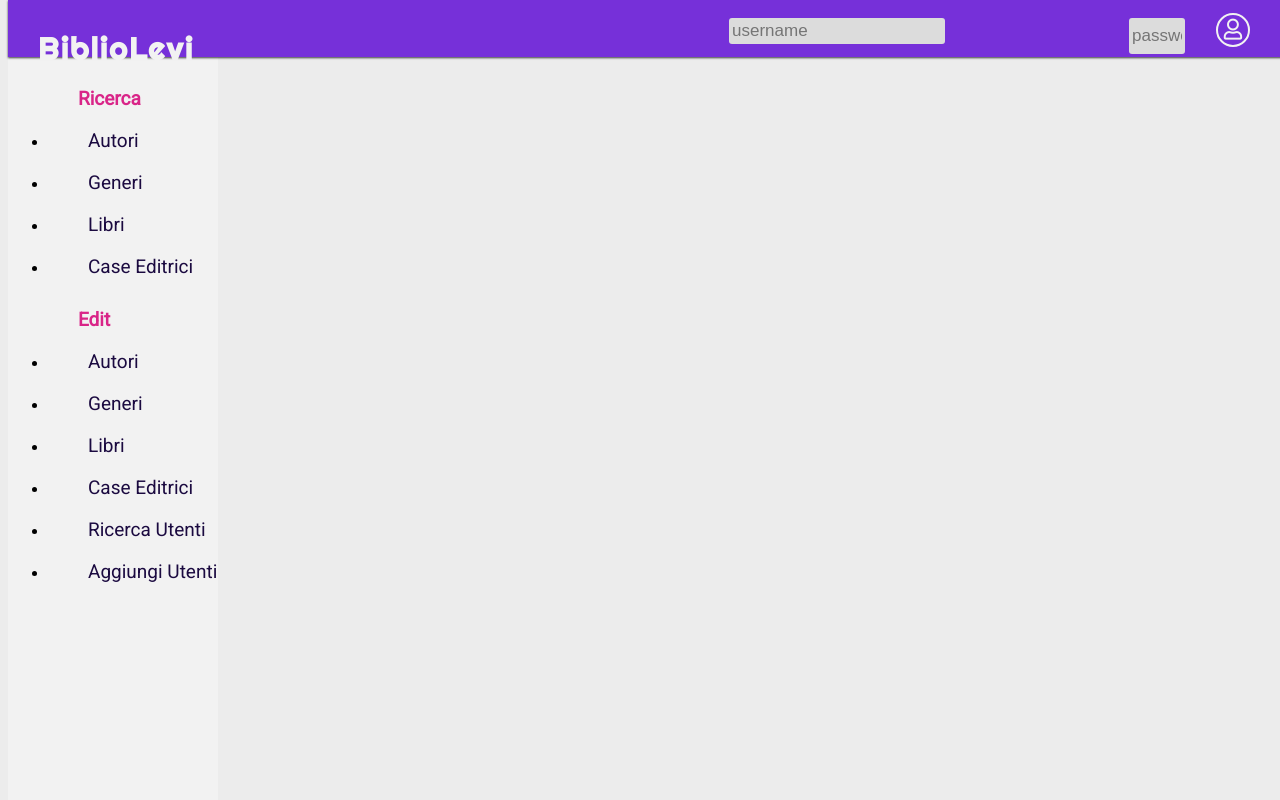
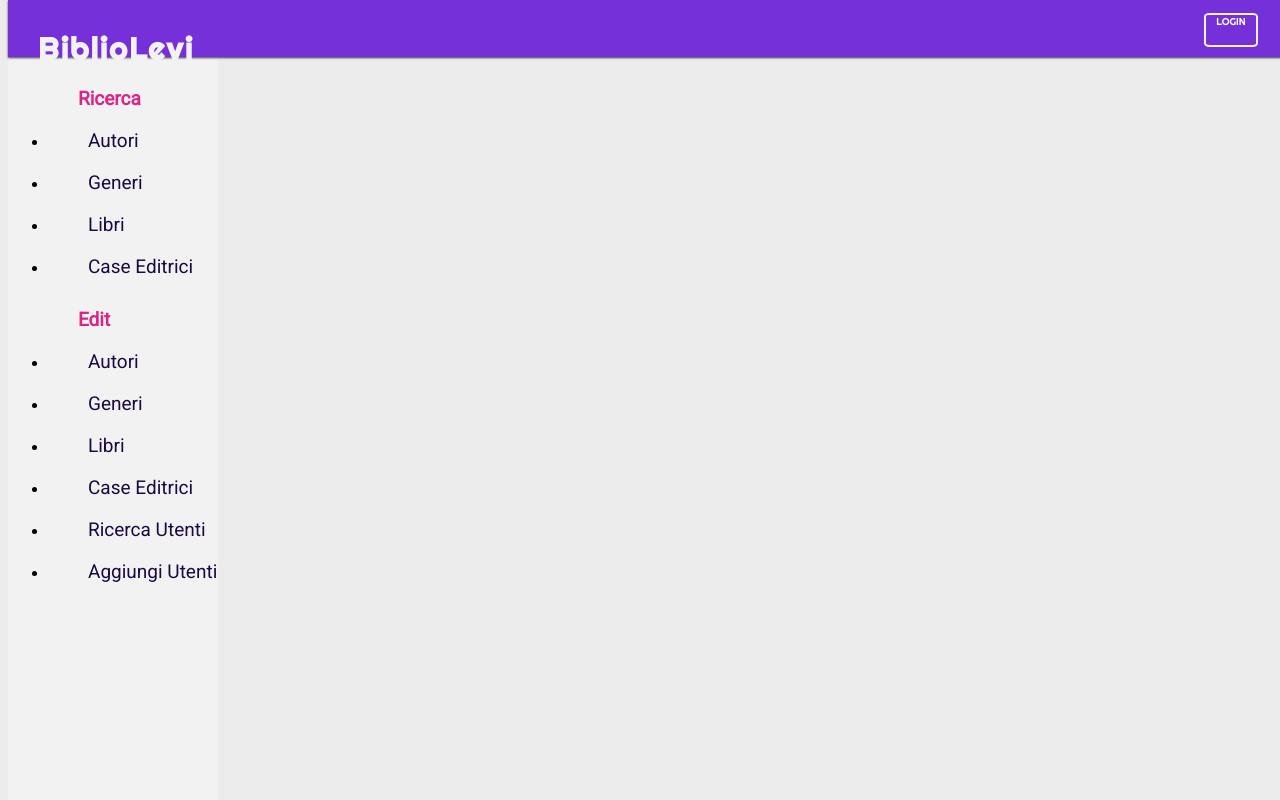
Before and after one commit to RusuSandel/Project, a PHP site: page / in a window 1280 px wide. Run offline with PHP 8.4, Linux system fonts and the light colour scheme; some libraries are stand-ins or nearby versions.

Commit message:
Button Login

```diff
--- a/src/UI/css/common.css
+++ b/src/UI/css/common.css
@@ -161,18 +161,18 @@ tr:hover{
   font-size: 18px;
 }
 
-.fa-user{
-  position: fixed;
+.button_login{
+  position: absolute;
   right: 30px;
   top: 13px;
-  display: block;
-  cursor: pointer;
-  font-size: 21px;
-  color: #F2F2F2;
-  width: 30px;
+  vertical-align: middle;
+  font-size: 10px;
+  color: #ffffff;
+  height:30px ;
+  width: 50px;
+  font-family: 'Righteous', cursive;
+  border-radius: 10%;
   text-align: center;
-  border-radius: 50%;
-  line-height: 30px;
   border: 2px solid #F2F2F2;
 }
 
--- a/src/UI/index.html
+++ b/src/UI/index.html
@@ -20,15 +20,10 @@
   <body>
     <header>
       <h1>BiblioLevi</h1>
-      <i class="far fa-user"></i>
-      <p id="usernametext"></p>
-      <div id="usernamec">
-        <input type="text" id="username" placeholder="username"></input>
-      </div>
-      <div id="passwordc">
-        <input type="password" id="password" placeholder="password"></input>
-      </div>
-    </header>
+      <button1 type="button" class="button_login" > LOGIN </button1>
+
+
+      </header>
     <nav>
       <ul>
         <div id="ricercamenu">
```
